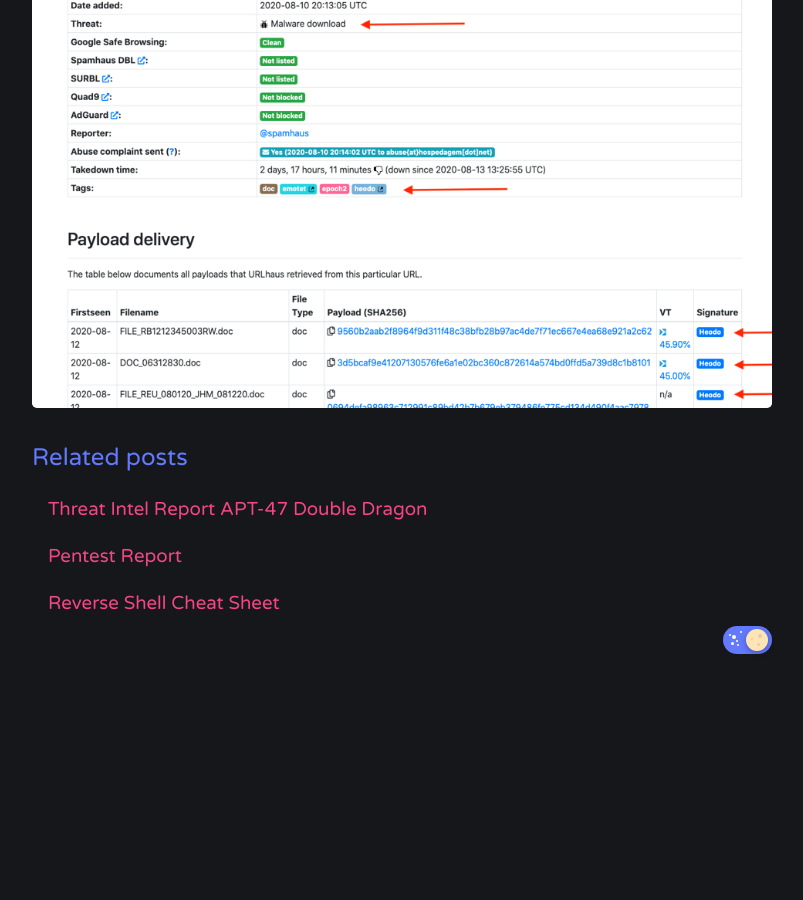
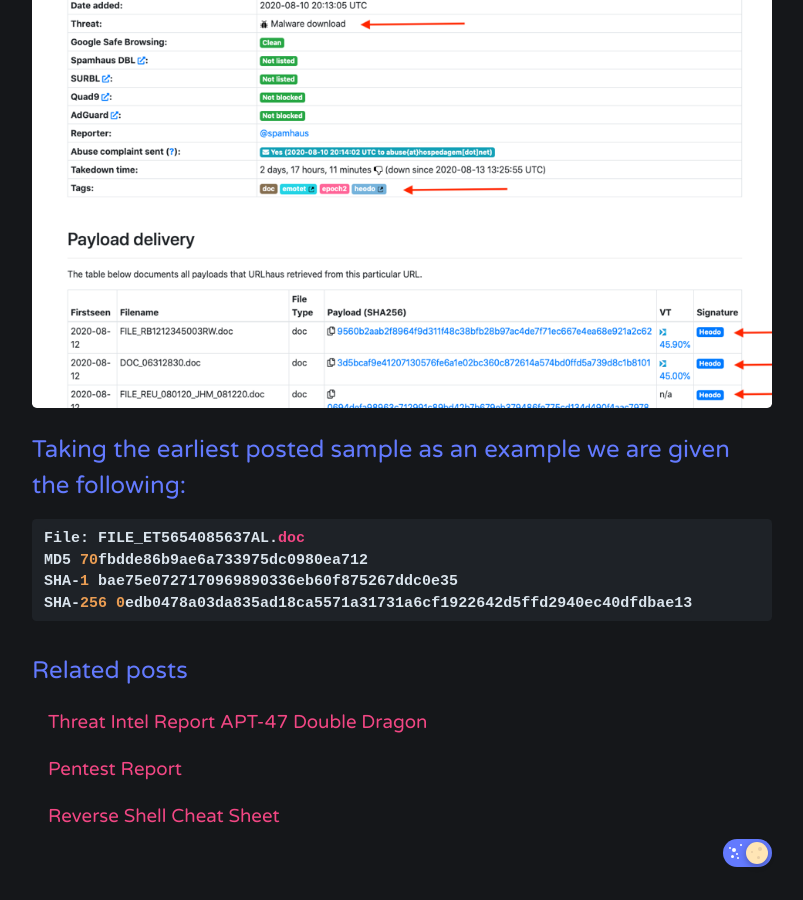
Before and after one commit to Rayferrufino/Rayferrufino.github.io, a Jekyll site: the page built from _posts/2020-12-27-Threat Hunting Report.md, in a window 1280 px wide and 900 px high, scrolled down 2249 px. Shown: the whole window, without its empty margins (238-1041 px from the left). Built offline with Jekyll 4.4.1, drawn with Linux system fonts in a browser that asks for light colours; comment, search, counter and statistics services are not loaded; before the commit the page ends 2936 px from its top, so only the background shows below that.

Commit message:
Update 2020-12-27-Threat Hunting Report.md

````diff
--- a/_posts/2020-12-27-Threat Hunting Report.md
+++ b/_posts/2020-12-27-Threat Hunting Report.md
@@ -38,3 +38,12 @@ https://urlhaus.abuse.ch/host/www.actacomunicacao.com.br/
 ```
 
 ![alt text](https://Rayferrufino.github.io/assets/pic2.png "Logo Title Text 1")
+
+## Taking the earliest posted sample as an example we are given the following:
+
+```ruby
+File: FILE_ET5654085637AL.doc
+MD5 70fbdde86b9ae6a733975dc0980ea712
+SHA-1 bae75e0727170969890336eb60f875267ddc0e35
+SHA-256 0edb0478a03da835ad18ca5571a31731a6cf1922642d5ffd2940ec40dfdbae13
+```
````
